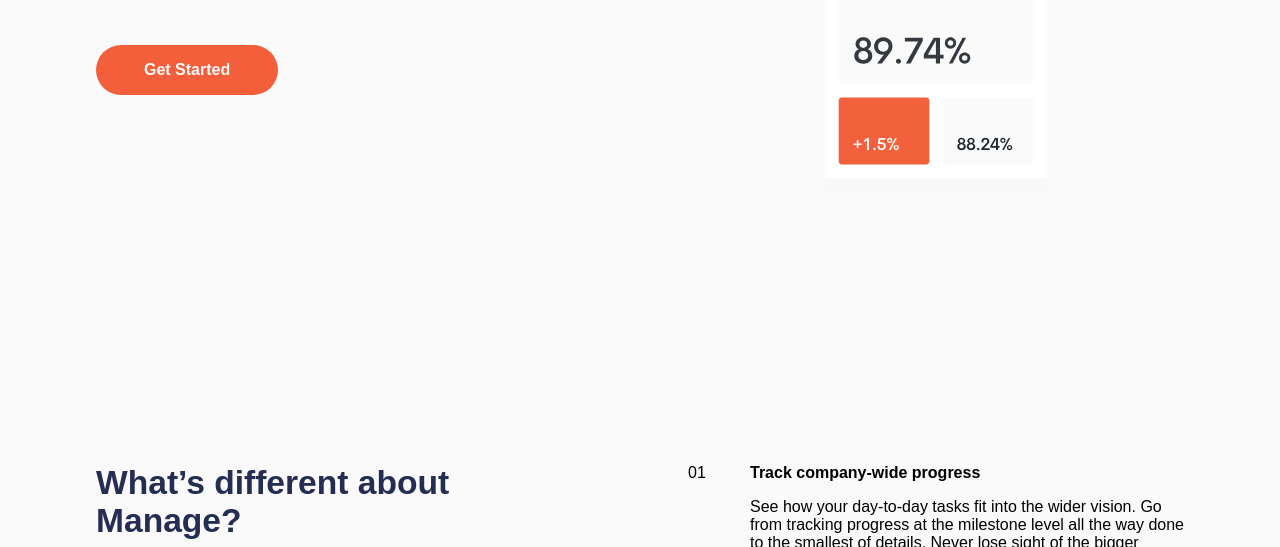
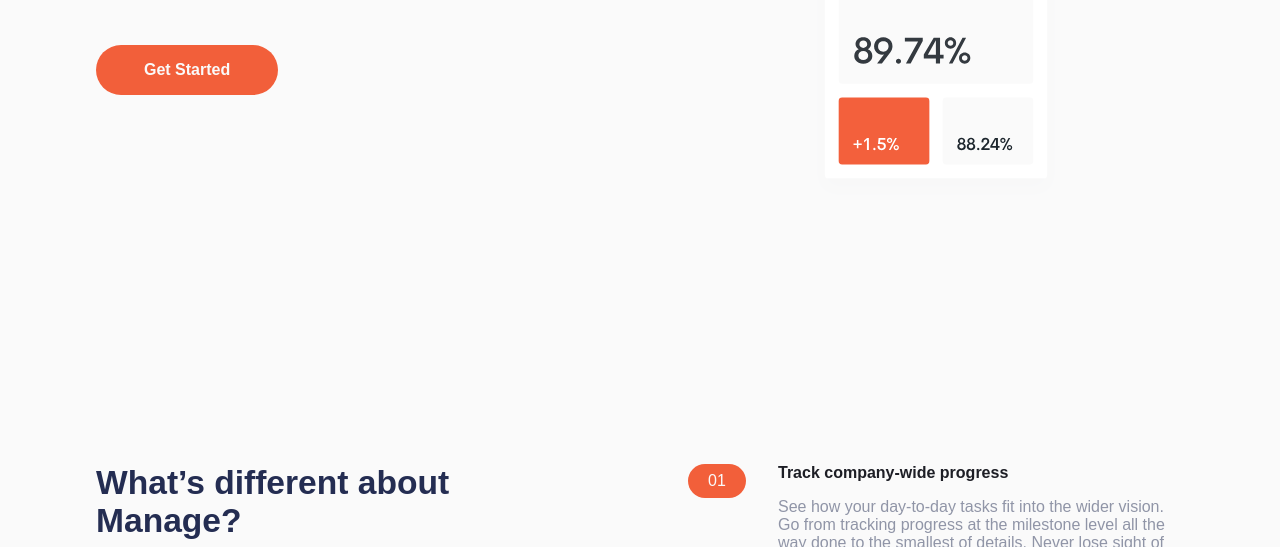
Before and after one commit to CaiqueMorales/ManageLandingPage, a plain HTML site: page index.html in a window 1280 px wide. Shown: the part 405-952 px from the top of the page. Drawn offline with nearby package versions, Linux system fonts and the light colour scheme; a web font is replaced by a local one.

Commit message:
little badges added

```diff
--- a/style.css
+++ b/style.css
@@ -318,22 +318,39 @@ footer{
     display: grid;
     grid-template-columns: 1fr 7fr;
     margin-bottom: 2em;
+    column-gap: 2em;
 }
 
 .topics-number{
     grid-column: span 1;
+    background-color: var(--clr-primary-red);
+    color: var(--clr-neutral-500);
+    display: flex;
+    align-items: center;
+    justify-content: center;
+    border-radius: 3em;
 }
 
 .topics-title{
     grid-template-columns: 2 / -1;
     margin-bottom: 1em;
+    color: var(--clr-neutral-blue-500);
 }
 
 .topics-description{
+    color: var(--clr-neutral-blue-400);
     grid-column: 2 / -1;
 }
 
 @media screen and (max-width: 768px) {
+
+    .topics-number{
+        display: none;
+    }
+
+    .topics-title{
+        grid-column: 1 / -1;
+    }
 
     .topics-description{
         grid-column: 1 / -1;
```
